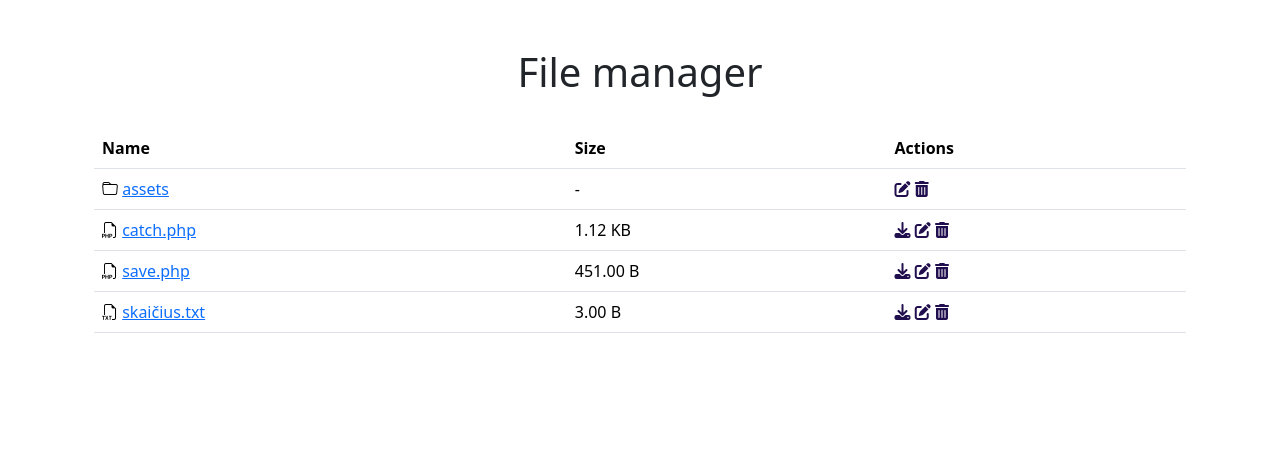
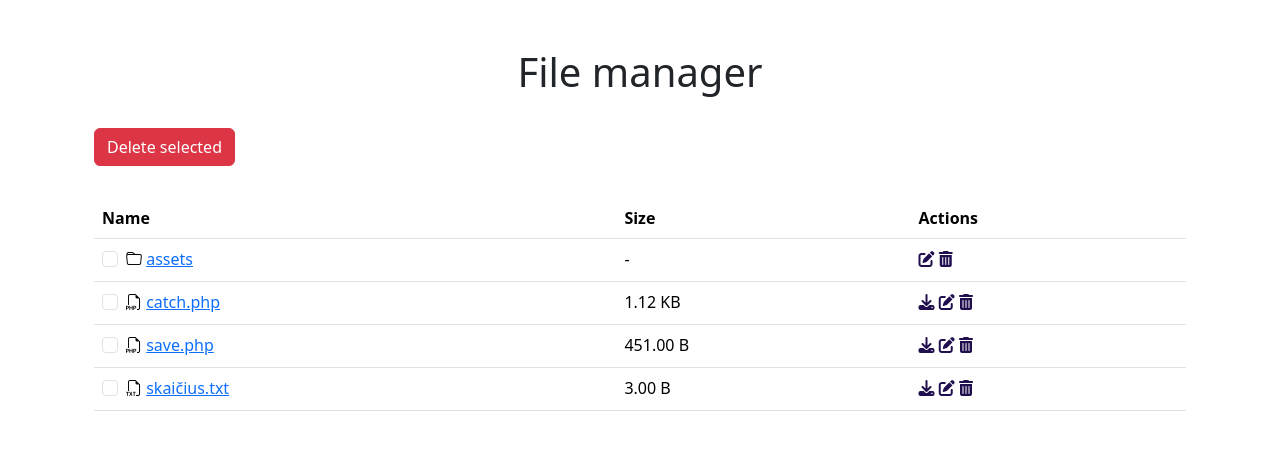
Before and after one commit to Budzinskaite-Sediene/2023-09-04_File_Manager, a PHP site: page /index.php in a window 1280 px wide. Shown: the top 450 px of the page. Run offline with PHP 8.4, Linux system fonts and the light colour scheme; some libraries are stand-ins or nearby versions.

Commit message:
not finished

```diff
--- a/index.php
+++ b/index.php
@@ -123,6 +123,13 @@ function formatFileSize( $bytes, $decimals = 2 ) {
     </div>
     <?php }
     ?>
+    <form method = 'POST' action = ''>
+    <div class = 'row mb-3'>
+    <div class = 'col'>
+    <button type = 'submit' class = 'btn btn-danger' name = 'delete_selected'>Delete selected</button>
+    </div>
+    </div>
+    <table class = 'table'>
     <table class = 'table'>
     <thead>
     <tr>
@@ -196,8 +203,11 @@ function formatFileSize( $bytes, $decimals = 2 ) {
         ?>
         <tr>
         <td>
+        <div class = 'form-check'>
+        <input type = 'checkbox' class = 'form-check-input' name = 'delete[]' value = "<?= $path ?>">
+        <i class = "bi bi-<?= $icon ?>"></i>
         <!-- Failo pavadinimas -->
-        <i class = "bi bi-<?= $icon ?>"></i>
+
         <?php
         if ( is_dir( $path ) ) {
             echo '<a href="?dir=' . $path . '">' . $item . '</a>';
@@ -217,7 +227,6 @@ function formatFileSize( $bytes, $decimals = 2 ) {
         ?>
         </td>
         <td>
-
         <!-- Parsisiųsti failo ikona -->
         <?php if ( !is_dir( $path ) ) {
             ?>
@@ -231,10 +240,16 @@ function formatFileSize( $bytes, $decimals = 2 ) {
             <!-- Ištrinti ikona -->
             <?php if ( is_dir( $path ) ) {
                 ?>
-                <a href = "?delete_folder=<?= $path ?>&dir=<?= $dir ?>" onclick = "return confirm('Ar tikrai norite ištrinti šį aplanką?')"><i class = 'fas fa-trash-alt icon-color'></i></a>
+                <a href = "?delete_folder=<?= $path ?>&dir=<?= $dir ?>"
+                onclick = "return confirm('Are you sure you want to delete this folder?')"><i
+
+                class = 'fas fa-trash-alt icon-color'></i></a>
                 <?php } else {
                     ?>
-                    <a href = "?delete_file=<?= $path ?>&dir=<?= $dir ?>" onclick = "return confirm('Ar tikrai norite ištrinti šį failą?')"><i class = 'fas fa-trash-alt icon-color'></i></a>
+                    <a href = "?delete_file=<?= $path ?>&dir=<?= $dir ?>"
+                    onclick = "return confirm('Are you sure you want to delete this file?')"><i
+
+                    class = 'fas fa-trash-alt icon-color'></i></a>
                     <?php }
                     ?>
                     </td>
```
